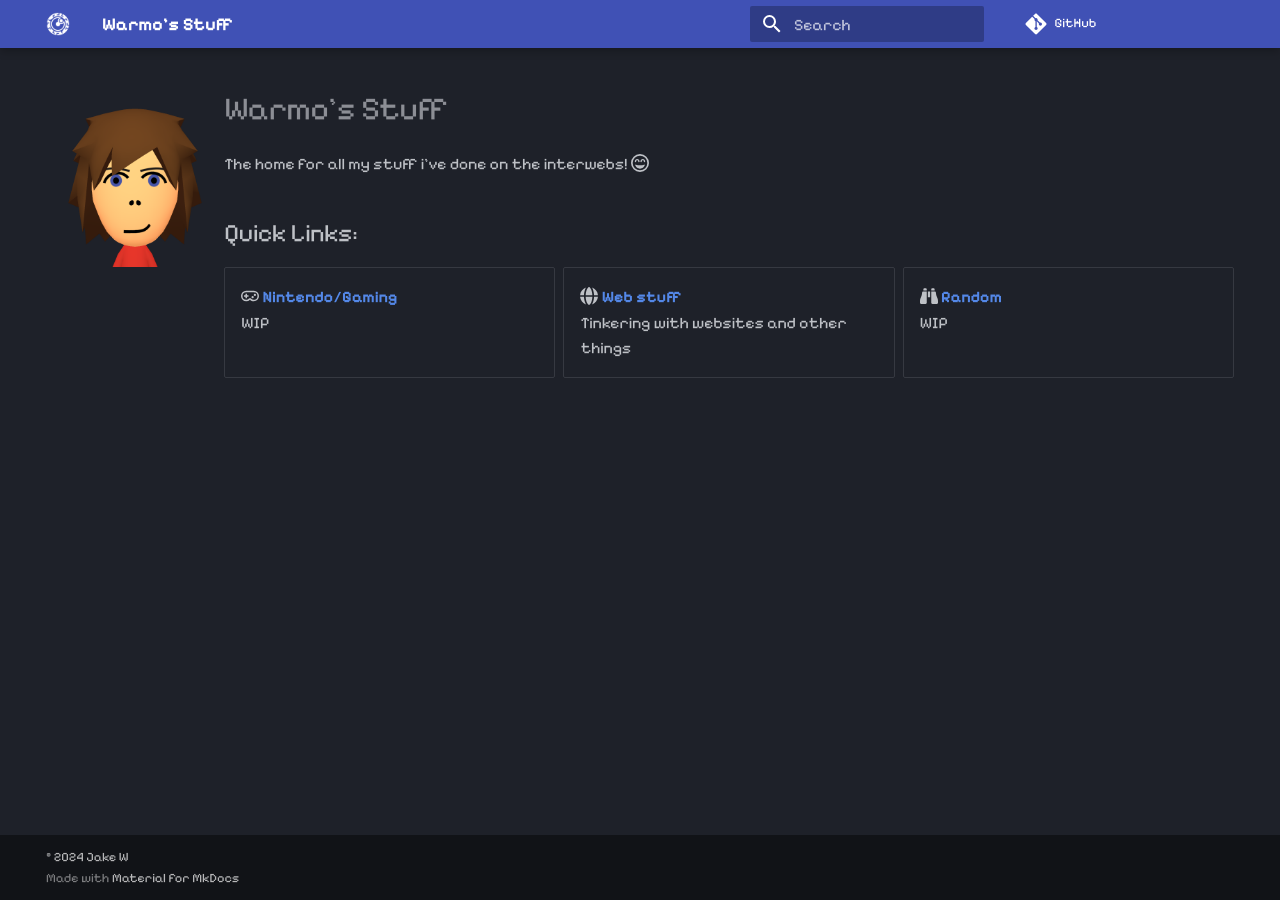
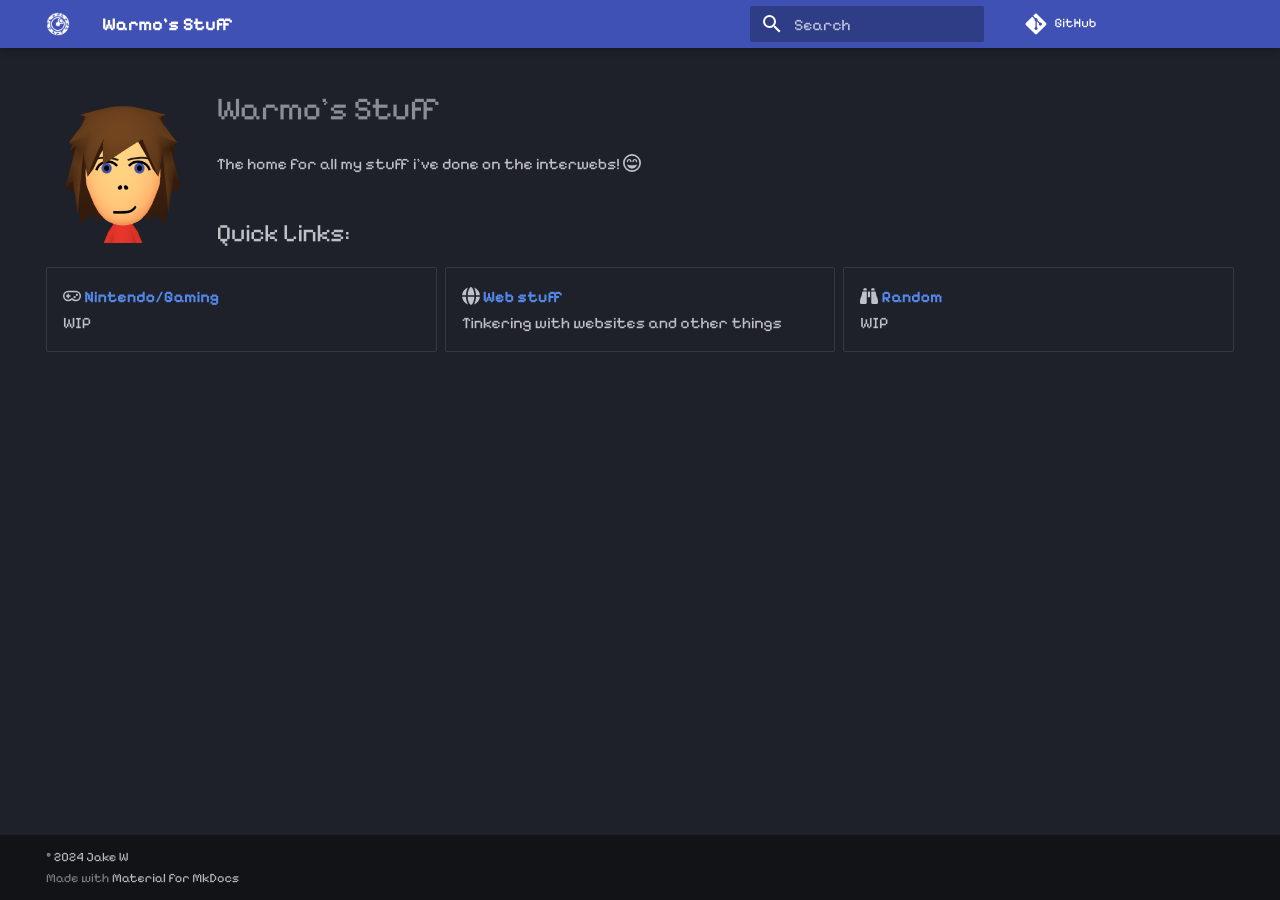
Before and after one commit to Warmo/warmo.github.io, an MkDocs documentation site: the page built from docs/index.md, in a window 1280 px wide. Built offline with MkDocs 1.6.1 and Material for MkDocs 9.7.7, drawn with Linux system fonts in a browser that asks for light colours; comment, search, counter and statistics services are not loaded.

Commit message:
Mark blog pots as draft, tweak blinking and adjust image

```diff
--- a/docs/index.md
+++ b/docs/index.md
@@ -6,7 +6,7 @@
   - toc
 ---
 
-![Mii](/images/mii.png){ align=left width="15%" }
+![Mii](/images/mii.png){ align=left width="13%" }
 
 # Warmo's Stuff
 
--- a/docs/stylesheets/extra.css
+++ b/docs/stylesheets/extra.css
@@ -13,14 +13,14 @@
   margin-top: 5px;
 }
 
-.md-ellipsis::after {
+.md-header__topic::after {
   content: "";
   width: 5px;
-    height: 20px;
+  height: 30px;
   background: #ffffff;
-    position: relative;
-    top: 2px;
-    display: inline-block;
+  position: absolute;
+  right: -5px;
+  bottom: 10px;
   animation: cursor-blink 1.5s steps(2) infinite;
 }
 
@@ -29,7 +29,3 @@
     opacity: 0;
   }
 }
-
-  .md-typeset img[align=left] {
-    margin:1em 0em 0.1em 0em;
-  }
```
Also changed, not shown: docs/work/posts/coming-soon-template-pt2.md (added, +8 -0 lines), docs/work/posts/gameboy-labels.md (+1 -0 lines). Lines whose indentation alone changed are shown as unchanged.
